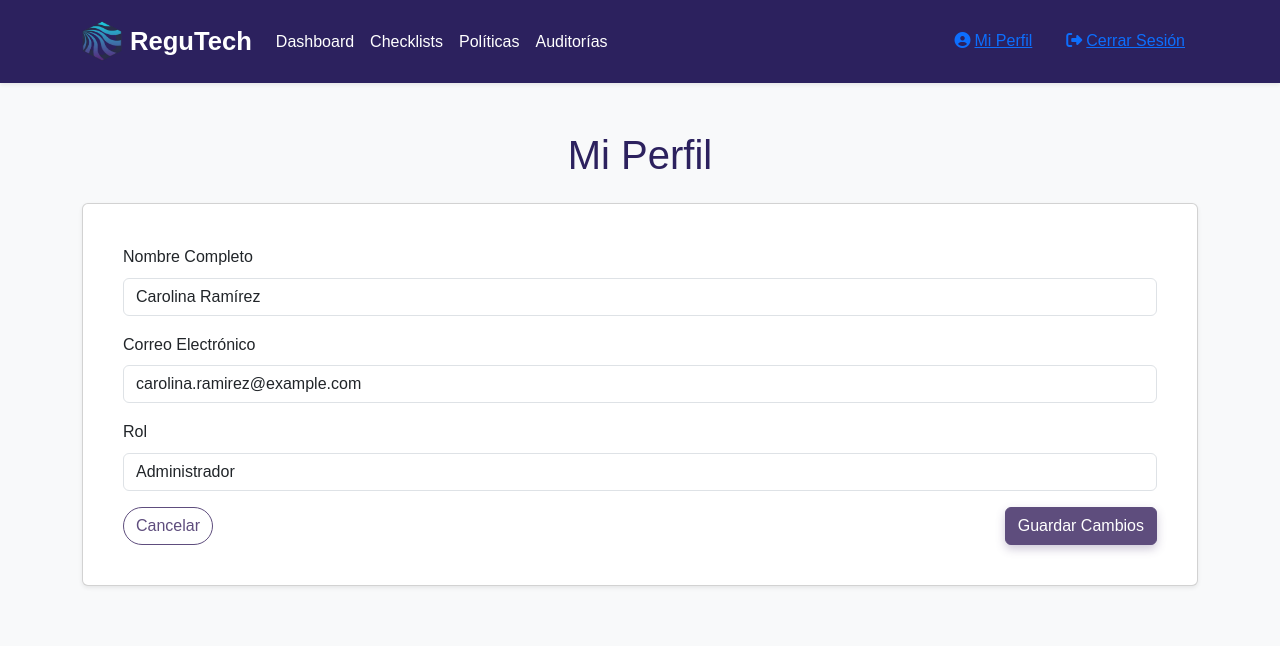
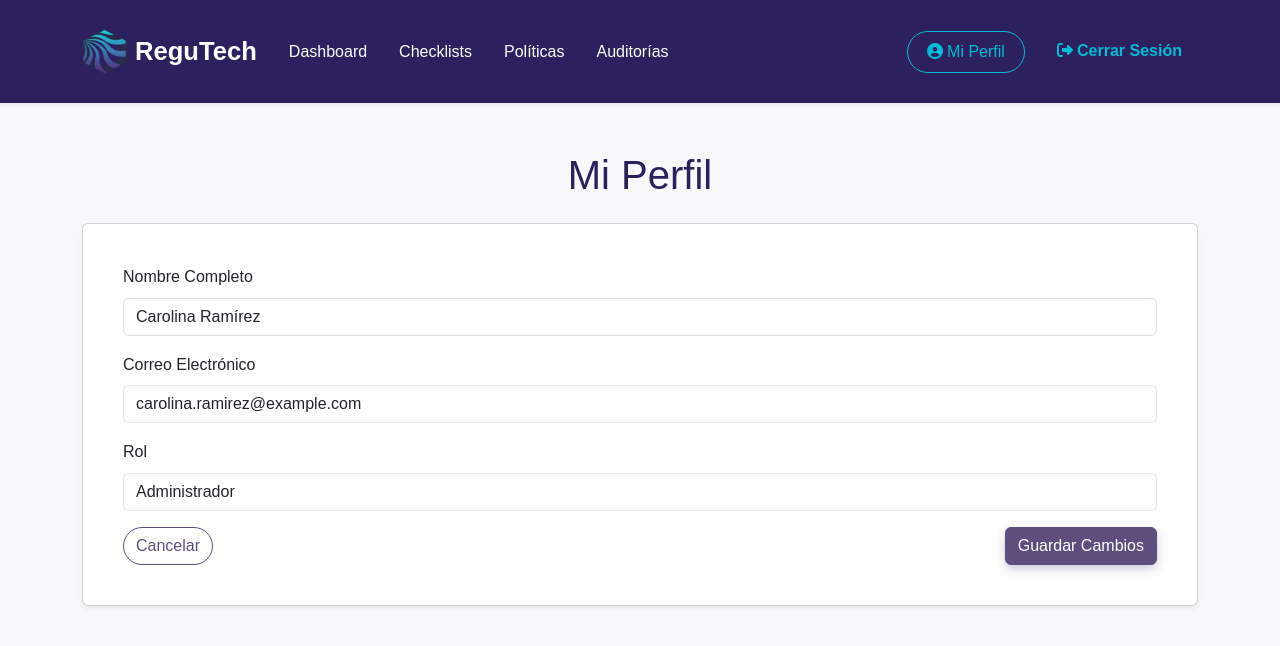
Before and after one commit to caro-ramirez/ReguTech, a plain HTML site: page profile.html in a window 1280 px wide. Drawn offline with nearby package versions, Linux system fonts and the light colour scheme.

Commit message:
cambios en nav

```diff
--- a/profile.html
+++ b/profile.html
@@ -11,34 +11,34 @@
 <body>
 
 <nav class="navbar navbar-expand-lg navbar-dark navbar-custom shadow-sm">
-    <div class="container">
+    <div class="container py-2">
         <a class="navbar-brand d-flex align-items-center" href="#">
-            <img src="./assets/logo.png" alt="ReguTech Logo" width="40" height="40" class="me-2">
-            <span class="logo-text" href="./dashboard.html" >ReguTech</span>
+            <img src="./assets/logo.png" alt="ReguTech Logo" class="logo-image me-2">
+            <span class="logo-text">ReguTech</span>
         </a>
         <button class="navbar-toggler" type="button" data-bs-toggle="collapse" data-bs-target="#navbarNav" aria-controls="navbarNav" aria-expanded="false" aria-label="Toggle navigation">
             <span class="navbar-toggler-icon"></span>
         </button>
         <div class="collapse navbar-collapse" id="navbarNav">
-            <ul class="navbar-nav me-auto">
+            <ul class="navbar-nav me-auto mb-2 mb-lg-0">
                 <li class="nav-item">
-                    <a class="nav-link" href="dashboard.html">Dashboard</a>
+                    <a class="nav-link mx-2" href="dashboard.html">Dashboard</a>
                 </li>
                 <li class="nav-item">
-                    <a class="nav-link" href="checklist-list.html">Checklists</a>
+                    <a class="nav-link mx-2" href="checklist-list.html">Checklists</a>
                 </li>
                 <li class="nav-item">
-                    <a class="nav-link" href="policy-list.html">Políticas</a>
+                    <a class="nav-link mx-2" href="#">Políticas</a>
                 </li>
                 <li class="nav-item">
-                    <a class="nav-link" href="audit-list.html">Auditorías</a>
+                    <a class="nav-link mx-2" href="audit-list.html">Auditorías</a>
                 </li>
             </ul>
             <div class="d-flex">
-                <a class="btn btn-link me-2" href="profile.html">
+                <a class="btn nav-profile-btn me-2" href="profile.html">
                     <i class="fas fa-user-circle me-1"></i>Mi Perfil
                 </a>
-                <a class="btn btn-link" href="index.html">
+                <a class="btn nav-logout-btn" href="index.html">
                     <i class="fas fa-sign-out-alt me-1"></i>Cerrar Sesión
                 </a>
             </div>
```
Also changed, not shown: action-plan-draft.html (+10 -9 lines), audit-findings-form.html (+10 -9 lines), audit-form.html (+10 -9 lines), audit-list.html (+6 -5 lines), checklist-list.html (+8 -7 lines), dashboard.html (+1 -1 lines), hallazgos-detalle.html (+10 -9 lines), policy-list.html (+3 -3 lines), policy-view.html (+9 -9 lines), respond-checklist.html (+1 -1 lines), risk-form.html (+1 -1 lines), risk.html (+1 -1 lines).
